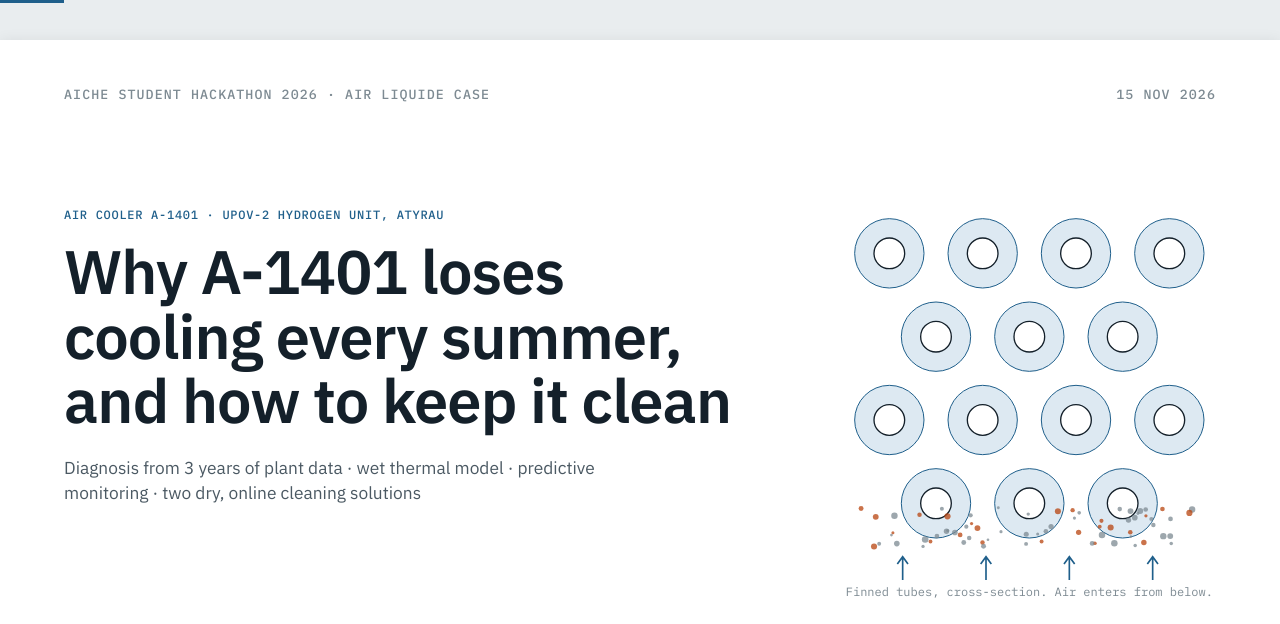
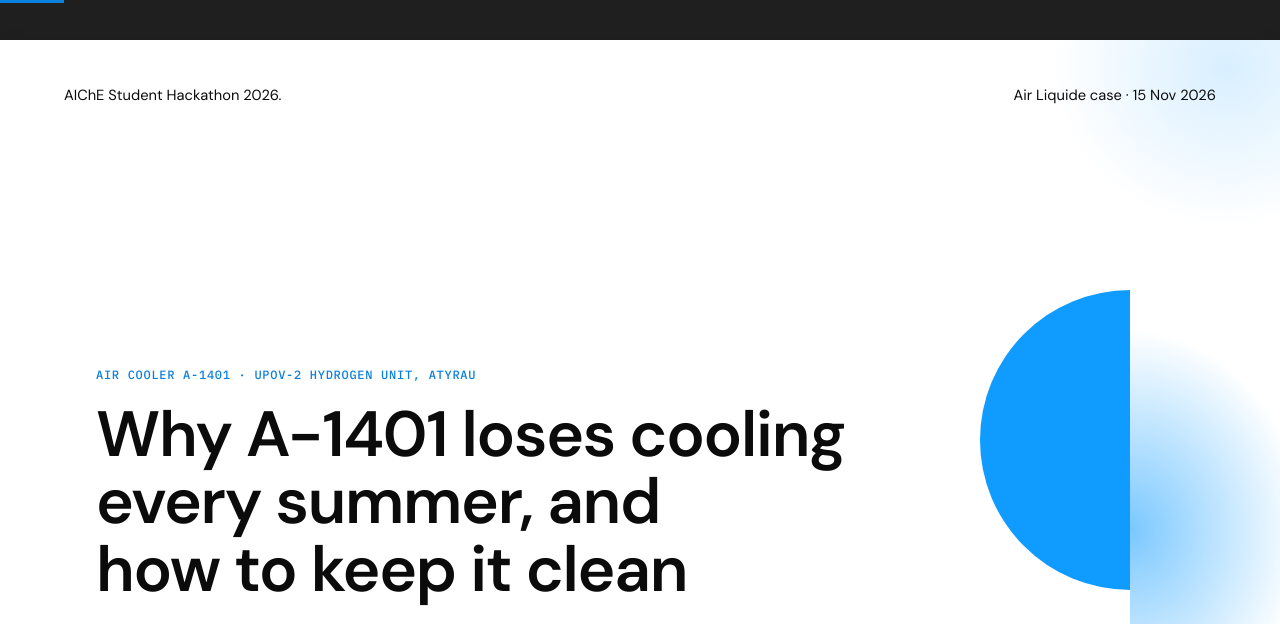
Before and after one commit to isstomiris/air-liquide-a1401-fouling, a plain HTML site: page deck/final.html in a window 1280 px wide. Shown: the top 624 px of the page. Drawn offline with Linux system fonts and the light colour scheme.

Commit message:
Restyle final deck to the Figma template (DM Sans, blue accent, half-circle title)

```diff
--- a/deck/final.html
+++ b/deck/final.html
@@ -2,18 +2,18 @@
 <meta name="claude:viewport-fit-sides" content="cover">
 <link rel="preconnect" href="https://fonts.googleapis.com">
 <link rel="preconnect" href="https://fonts.gstatic.com" crossorigin>
-<link rel="stylesheet" href="https://fonts.googleapis.com/css2?family=IBM+Plex+Sans:ital,wght@0,400;0,500;0,600;0,700;1,400&family=IBM+Plex+Mono:wght@400;500;600&display=swap">
+<link rel="stylesheet" href="https://fonts.googleapis.com/css2?family=DM+Sans:ital,opsz,wght@0,9..40,400;0,9..40,500;0,9..40,600;0,9..40,700;1,9..40,400&family=IBM+Plex+Mono:wght@400;500;600&display=swap">
 <style>
 /* Layout: fixed 1920x1080 stage, sober engineering-report slides. Orange = problem, blue = fix, grey = reference. */
 :root{
   --bg:#ffffff; --panel:#f3f5f6; --line:#d6dcdf; --muted-line:#e8ecee;
-  --ink:#14202a; --ink2:#4b5963; --ink3:#7d8a92;
+  --ink:#0b0b0c; --ink2:#4b5963; --ink3:#7d8a92;
   --hot:#b8450f; --hot-soft:#f6e3d8;
-  --fix:#1f5f8b; --fix-soft:#dde9f2;
+  --fix:#0b80dc; --fix-soft:#e4f3ff; --brand:#0f9bff;
   --good:#2e7d32; --warn:#b07d00; --bad:#c62828;
-  --sans:'IBM Plex Sans',Arial,sans-serif;
+  --sans:'DM Sans',Arial,sans-serif;
   --mono:'IBM Plex Mono',ui-monospace,monospace;
-  --stage-bg:#e9edef;
+  --stage-bg:#1f1f1f;
   color-scheme:light;
 }
 *{margin:0;padding:0;box-sizing:border-box}
@@ -29,14 +29,17 @@ html,body{width:100%;height:100%;overflow:hidden;background:var(--stage-bg);colo
 
 /* === SLIDE GRID === */
 .slide{padding:72px 96px 0}
-.hdr{display:flex;justify-content:space-between;align-items:baseline;font:500 20px/1 var(--mono);color:var(--ink3);letter-spacing:.08em;text-transform:uppercase}
+.hdr{position:relative;z-index:2;display:flex;justify-content:space-between;align-items:baseline;font:400 22px/1 var(--sans);color:var(--ink)}
 .hdr .sec b{color:var(--fix);font-weight:600;margin-right:14px}
 .hdr .sec.hotsec b{color:var(--hot)}
-h1{font:600 92px/1.05 var(--sans);letter-spacing:-.015em;text-wrap:balance}
-h2{font:600 54px/1.12 var(--sans);letter-spacing:-.01em;margin-top:26px;max-width:1600px;text-wrap:balance}
+h1{font:600 96px/1.06 var(--sans);letter-spacing:-.02em;text-wrap:balance}
+h2{font:600 54px/1.12 var(--sans);letter-spacing:-.02em;position:relative;z-index:2;margin-top:26px;max-width:1600px;text-wrap:balance}
 h2 .h{color:var(--hot)} h2 .f{color:var(--fix)}
 .foot{position:absolute;left:96px;right:96px;bottom:40px;display:flex;justify-content:space-between;gap:40px;font:400 17px/1.4 var(--mono);color:var(--ink3);border-top:1px solid var(--line);padding-top:14px}
 .foot .gh::before{content:"GitHub ▸ ";color:var(--fix)}
+.slide::before{content:"";position:absolute;right:-180px;top:-200px;width:520px;height:480px;border-radius:50%;background:radial-gradient(closest-side,rgba(15,155,255,.16),rgba(15,155,255,0));pointer-events:none;z-index:0}
+.half{position:absolute;left:1470px;top:600px;width:450px;height:450px;margin-top:-225px;border-radius:50%;background:var(--brand);clip-path:inset(0 225px 0 0);z-index:1}
+.halo{position:absolute;left:1695px;top:390px;width:225px;height:690px;background:radial-gradient(ellipse 260px 300px at 0% 50%,rgba(15,155,255,.55),rgba(15,155,255,0) 100%);z-index:1}
 .body{position:absolute;left:96px;right:96px;top:250px;bottom:110px}
 .mono{font-family:var(--mono)}
 .small{font-size:20px;line-height:1.45;color:var(--ink2)}
@@ -115,17 +118,15 @@ aside.notes{display:none}
 
 <!-- ============ 1. TITLE ============ -->
 <section class="slide active" aria-label="Title">
-  <div class="hdr"><span>AIChE Student Hackathon 2026 · Air Liquide case</span><span>15 Nov 2026</span></div>
-  <div style="position:absolute;left:96px;top:250px;width:1080px">
+  <div class="hdr"><span>AIChE Student Hackathon 2026.</span><span>Air Liquide case · 15 Nov 2026</span></div>
+  <div class="halo r" style="--d:2" aria-hidden="true"></div>
+  <div class="half r" style="--d:1" aria-hidden="true"></div>
+  <div style="position:absolute;left:144px;bottom:150px;width:1180px;z-index:2">
     <div class="cap r" style="color:var(--fix)">Air cooler A-1401 · UPOV-2 hydrogen unit, Atyrau</div>
     <h1 class="r" style="--d:1;margin-top:26px">Why A-1401 loses cooling every summer, and how to keep it clean</h1>
-    <p class="small r" style="--d:2;font-size:26px;margin-top:34px;max-width:900px">Diagnosis from 3 years of plant data · wet thermal model · predictive monitoring · two dry, online cleaning solutions</p>
+    <p class="r" style="--d:2;font:400 34px/1.3 var(--sans);margin-top:40px">By <span style="color:var(--brand);margin-left:10px">AIChE Student Chapter team</span></p>
   </div>
-  <svg class="r" style="--d:3;position:absolute;right:96px;top:230px" width="560" height="620" viewBox="0 0 560 620" aria-label="Cross-section of finned tubes with debris on the air-entry side">
-    <g id="finsTitle"></g>
-    <text x="280" y="604" text-anchor="middle" font-size="18" fill="#7d8a92">Finned tubes, cross-section. Air enters from below.</text>
-  </svg>
-  <div class="foot"><span>Team: AIChE Student Chapter</span><span class="gh">isstomiris/air-liquide-a1401-fouling</span></div>
+  <div class="foot" style="border-top:0"><span>Diagnosis · wet thermal model · predictive monitoring · two dry, online cleaning methods</span><span class="gh">isstomiris/air-liquide-a1401-fouling</span></div>
   <aside class="notes">
     <p><b>What to say (20 s):</b> A-1401 is an air cooler in Air Liquide's hydrogen unit in Atyrau. Every summer plant fluff, insects and dust clog its fins, the gas leaves hotter and the plant runs less gas. We measured how big the problem is from 3 years of plant data, built a model of the cooler, built a monitor that says when to clean, and propose two dry cleaning methods.</p>
     <p><b>Air cooler (fin-fan):</b> a bank of tubes with thin metal fins; fans push outside air across the fins and the air carries the heat away. No cooling water is used.</p>
@@ -145,16 +146,16 @@ aside.notes{display:none}
         <rect x="950" y="90" width="230" height="110" fill="#f3f5f6" stroke="#7d8a92" stroke-width="1.5"/><text x="1065" y="140" text-anchor="middle">E-1409 / E-1410</text><text x="1065" y="168" text-anchor="middle" fill="#4b5963" font-size="17">water coolers</text>
         <rect x="1240" y="80" width="150" height="130" rx="60" fill="#f3f5f6" stroke="#7d8a92" stroke-width="1.5"/><text x="1315" y="140" text-anchor="middle">D-1403</text><text x="1315" y="168" text-anchor="middle" fill="#4b5963" font-size="17">separator</text>
         <rect x="1450" y="90" width="150" height="110" fill="#f3f5f6" stroke="#7d8a92" stroke-width="1.5"/><text x="1525" y="140" text-anchor="middle">PSA</text><text x="1525" y="168" text-anchor="middle" fill="#4b5963" font-size="17">H₂ purifier</text>
-        <text x="1660" y="152" font-weight="600" font-size="24" fill="#1f5f8b">H₂</text>
+        <text x="1660" y="152" font-weight="600" font-size="24" fill="#0b80dc">H₂</text>
       </g>
       <g stroke="#14202a" stroke-width="2.5" fill="none" marker-end="url(#ar)">
         <path d="M210 145H262"/><path d="M500 145H552"/><path d="M890 145H942"/><path d="M1180 145H1232"/><path d="M1390 145H1442"/><path d="M1600 145H1650"/>
         <path d="M1315 210V270" /></g>
       <defs><marker id="ar" viewBox="0 0 10 10" refX="9" refY="5" markerWidth="7" markerHeight="7" orient="auto"><path d="M0 0L10 5L0 10Z" fill="#14202a"/></marker></defs>
-      <text x="1315" y="300" text-anchor="middle" font-size="18" fill="#1f5f8b">condensed water out</text>
+      <text x="1315" y="300" text-anchor="middle" font-size="18" fill="#0b80dc">condensed water out</text>
       <g font-size="19">
         <text x="526" y="60" text-anchor="middle" fill="#b8450f">158–167 °C in</text>
-        <text x="920" y="60" text-anchor="middle" fill="#1f5f8b">60–70 °C target</text>
+        <text x="920" y="60" text-anchor="middle" fill="#0b80dc">60–70 °C target</text>
       </g>
       <text x="725" y="262" text-anchor="middle" font-size="18" fill="#4b5963">gas in tubes, outside air across fins</text>
     </svg>
@@ -292,11 +293,11 @@ aside.notes{display:none}
     </div>
     <div class="stack" style="gap:24px">
       <svg class="r" style="--d:2" width="430" height="300" viewBox="0 0 430 300" aria-label="Annular fin with radii">
-        <circle cx="215" cy="150" r="128" fill="#dde9f2" stroke="#1f5f8b" stroke-width="2"/>
+        <circle cx="215" cy="150" r="128" fill="#e4f3ff" stroke="#0b80dc" stroke-width="2"/>
         <circle cx="215" cy="150" r="56" fill="#f3f5f6" stroke="#14202a" stroke-width="2.5"/>
         <circle cx="215" cy="150" r="47" fill="#fff" stroke="#7d8a92" stroke-width="1"/>
-        <path d="M215 150H343" stroke="#1f5f8b" stroke-width="2"/><path d="M215 150V94" stroke="#14202a" stroke-width="2"/>
-        <text x="262" y="174" font-size="17" fill="#1f5f8b">r<tspan font-size="12" dy="4">e</tspan><tspan dy="-4"> = 28.5 mm</tspan></text>
+        <path d="M215 150H343" stroke="#0b80dc" stroke-width="2"/><path d="M215 150V94" stroke="#14202a" stroke-width="2"/>
+        <text x="262" y="174" font-size="17" fill="#0b80dc">r<tspan font-size="12" dy="4">e</tspan><tspan dy="-4"> = 28.5 mm</tspan></text>
         <text x="150" y="88" font-size="17" fill="#14202a">r<tspan font-size="12" dy="4">o</tspan><tspan dy="-4"> = 12.5 mm</tspan></text>
         <text x="215" y="296" text-anchor="middle" font-size="16" fill="#4b5963">Al fin, t = 0.4 mm, 423 fins/m, gap 1.96 mm</text>
       </svg>
@@ -690,18 +691,10 @@ aside.notes{display:none}
 <script>
 /* ===== small SVG helpers ===== */
 const NS='http://www.w3.org/2000/svg';
-const C={ink:'#14202a',ink2:'#4b5963',ink3:'#7d8a92',line:'#d6dcdf',hot:'#b8450f',hotS:'#f6e3d8',fix:'#1f5f8b',fixS:'#dde9f2',panel:'#f3f5f6'};
+const C={ink:'#0b0b0c',ink2:'#4b5963',ink3:'#7d8a92',line:'#d6dcdf',hot:'#b8450f',hotS:'#f6e3d8',fix:'#0b80dc',fixS:'#e4f3ff',panel:'#f3f5f6'};
 function el(t,a,p,txt){const e=document.createElementNS(NS,t);for(const k in a)e.setAttribute(k,a[k]);if(txt!=null)e.textContent=txt;p&&p.appendChild(e);return e;}
 function T(p,x,y,s,o={}){return el('text',Object.assign({x,y,'font-size':o.fs||18,fill:o.fill||C.ink2,'text-anchor':o.a||'start','font-weight':o.w||400},o.extra||{}),p,s);}
 function axisY(svg,L,R,y,vals,fmt){vals.forEach(v=>{el('line',{x1:L,x2:R,y1:y(v),y2:y(v),stroke:C.line,'stroke-width':1},svg);T(svg,L-12,y(v)+6,fmt(v),{a:'end'});});}
-
-/* ===== title: fin cross-section ===== */
-(function(){const g=document.getElementById('finsTitle');
-  for(let r=0;r<4;r++)for(let c=0;c<4;c++){const cx=70+c*140+(r%2?70:0),cy=90+r*125;if(cx>520)continue;
-    el('circle',{cx,cy,r:52,fill:C.fixS,stroke:C.fix,'stroke-width':1.5},g);el('circle',{cx,cy,r:23,fill:'#fff',stroke:C.ink,'stroke-width':2},g);}
-  for(let i=0;i<70;i++){const x=20+Math.random()*510,y=470+Math.random()*60;el('circle',{cx:x,cy:y,r:2+Math.random()*3,fill:i%3?C.ink3:C.hot,opacity:.75},g);}
-  for(let i=0;i<4;i++){const x=90+i*125;el('path',{d:`M${x} 580V545M${x-8} 556L${x} 545L${x+8} 556`,stroke:C.fix,'stroke-width':2.5,fill:'none'},g);}
-})();
 
 /* ===== history chart ===== */
 (function(){const svg=document.getElementById('histChart');
```
